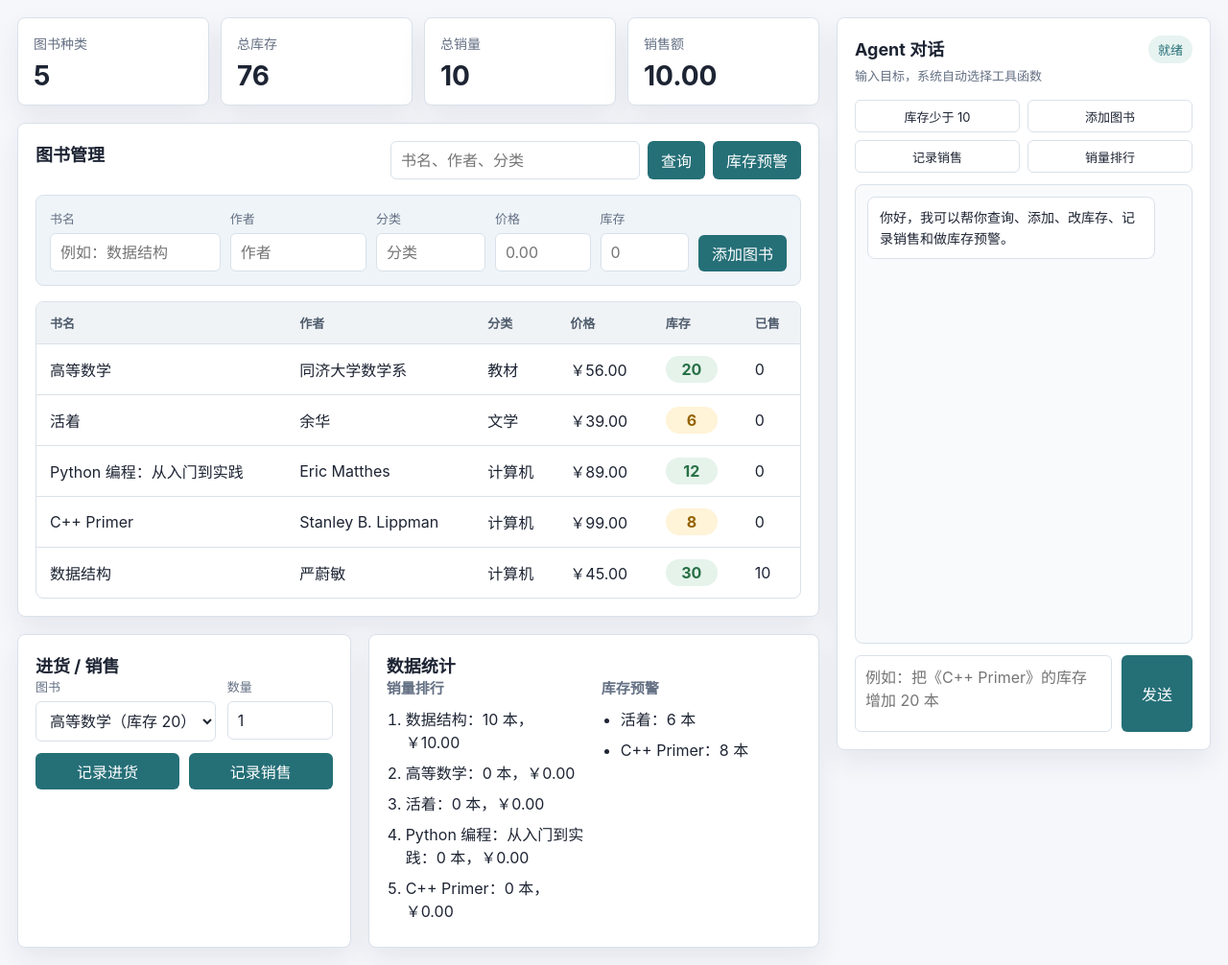
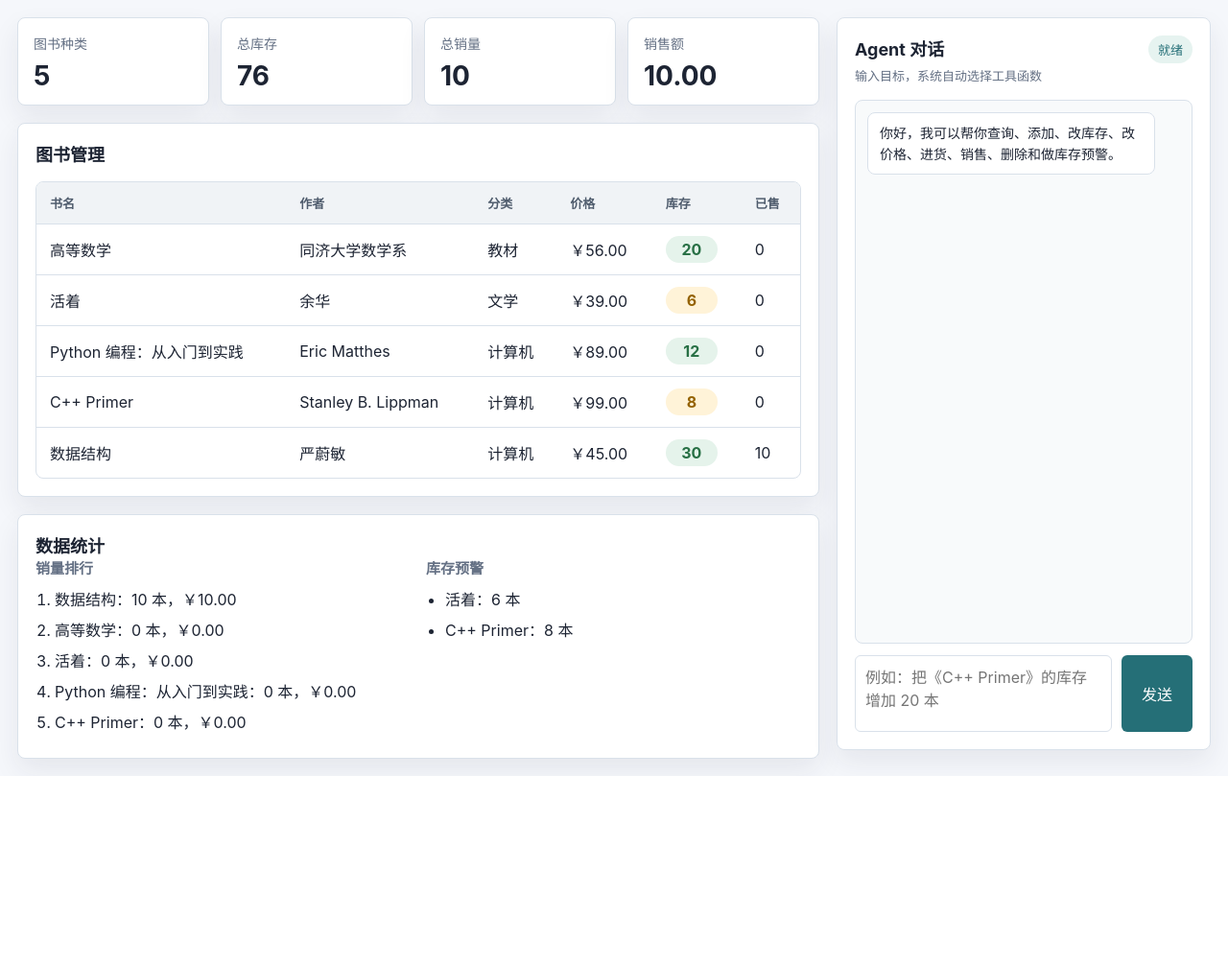
Before and after one commit to Ailsa-LIn/library-with-agent, a Flask app: page / in a window 1280 px wide. Shown: the part 101-1107 px from the top of the page at 96% size. After the commit the page ends 910 px from the top, so only its background shows below. Run offline with Flask 3, Linux system fonts and the light colour scheme; data comes from the database, SQL or seed files in the repository; tables that the repository leaves empty hold one stand-in row (values such as "Sample post").

Commit message:
删去所有传统管理键

```diff
--- a/static/app.js
+++ b/static/app.js
@@ -1,6 +1,5 @@
 const state = {
   books: [],
-  searchKeyword: "",
 };
 
 const els = {
@@ -9,21 +8,7 @@ const els = {
   soldQuantity: document.querySelector("#soldQuantity"),
   salesAmount: document.querySelector("#salesAmount"),
   booksTbody: document.querySelector("#booksTbody"),
-  bookForm: document.querySelector("#bookForm"),
-  title: document.querySelector("#title"),
-  author: document.querySelector("#author"),
-  category: document.querySelector("#category"),
-  price: document.querySelector("#price"),
-  stock: document.querySelector("#stock"),
-  saveBookBtn: document.querySelector("#saveBookBtn"),
-  searchInput: document.querySelector("#searchInput"),
-  searchBtn: document.querySelector("#searchBtn"),
-  lowStockBtn: document.querySelector("#lowStockBtn"),
   refreshBtn: document.querySelector("#refreshBtn"),
-  tradeBook: document.querySelector("#tradeBook"),
-  tradeQuantity: document.querySelector("#tradeQuantity"),
-  purchaseBtn: document.querySelector("#purchaseBtn"),
-  saleBtn: document.querySelector("#saleBtn"),
   topSalesList: document.querySelector("#topSalesList"),
   lowStockList: document.querySelector("#lowStockList"),
   chatLog: document.querySelector("#chatLog"),
@@ -71,19 +56,10 @@ async function loadAll() {
   await Promise.all([loadBooks(), loadStats()]);
 }
 
-async function loadBooks(options = {}) {
-  const params = new URLSearchParams();
-  if (options.lowStock) {
-    params.set("low_stock", options.lowStock);
-  } else if (state.searchKeyword) {
-    params.set("keyword", state.searchKeyword);
-  }
-
-  const query = params.toString() ? `?${params}` : "";
-  const payload = await requestJson(`/api/books${query}`);
+async function loadBooks() {
+  const payload = await requestJson("/api/books");
   state.books = payload.data || [];
   renderBooks();
-  renderTradeOptions();
 }
 
 async function loadStats() {
@@ -119,12 +95,6 @@ function renderBooks() {
     .join("");
 }
 
-function renderTradeOptions() {
-  els.tradeBook.innerHTML = state.books
-    .map((book) => `<option value="${book.id}">${escapeHtml(book.title)}（库存 ${book.stock}）</option>`)
-    .join("");
-}
-
 function renderTopSales(rows) {
   if (!rows.length) {
     els.topSalesList.innerHTML = `<li class="empty">暂无销售记录</li>`;
@@ -141,52 +111,6 @@ function renderLowStock(rows) {
     return;
   }
   els.lowStockList.innerHTML = rows.map((row) => `<li>${escapeHtml(row.title)}：${row.stock} 本</li>`).join("");
-}
-
-function resetBookForm() {
-  els.bookForm.reset();
-  els.saveBookBtn.textContent = "添加图书";
-}
-
-function bookPayload() {
-  return {
-    title: els.title.value.trim(),
-    author: els.author.value.trim(),
-    category: els.category.value.trim(),
-    price: Number(els.price.value),
-    stock: Number(els.stock.value),
-  };
-}
-
-async function saveBook(event) {
-  event.preventDefault();
-  const payload = bookPayload();
-  const result = await requestJson("/api/books", {
-    method: "POST",
-    body: JSON.stringify(payload),
-  });
-  showToast(result.message);
-  if (!result.success) return;
-  resetBookForm();
-  await loadAll();
-}
-
-async function recordTrade(type) {
-  const bookId = Number(els.tradeBook.value);
-  const quantity = Number(els.tradeQuantity.value);
-  if (!bookId || quantity <= 0) {
-    showToast("请选择图书并输入有效数量");
-    return;
-  }
-
-  const endpoint = type === "purchase" ? "/api/purchases" : "/api/sales";
-  const result = await requestJson(endpoint, {
-    method: "POST",
-    body: JSON.stringify({ book_id: bookId, quantity }),
-  });
-  showToast(result.message);
-  if (!result.success) return;
-  await loadAll();
 }
 
 function appendMessage(role, html, failed = false) {
@@ -245,27 +169,8 @@ async function sendAgentMessage(event) {
   }
 }
 
-els.bookForm.addEventListener("submit", saveBook);
-els.searchBtn.addEventListener("click", async () => {
-  state.searchKeyword = els.searchInput.value.trim();
-  await loadBooks();
-});
-els.lowStockBtn.addEventListener("click", async () => {
-  state.searchKeyword = "";
-  els.searchInput.value = "";
-  await loadBooks({ lowStock: 10 });
-});
 els.refreshBtn.addEventListener("click", loadAll);
-els.purchaseBtn.addEventListener("click", () => recordTrade("purchase"));
-els.saleBtn.addEventListener("click", () => recordTrade("sale"));
 els.agentForm.addEventListener("submit", sendAgentMessage);
 
-document.querySelectorAll("[data-example]").forEach((button) => {
-  button.addEventListener("click", () => {
-    els.agentInput.value = button.dataset.example;
-    els.agentInput.focus();
-  });
-});
-
-appendMessage("agent", "你好，我可以帮你查询、添加、改库存、记录销售和做库存预警。");
+appendMessage("agent", "你好，我可以帮你查询、添加、改库存、改价格、进货、销售、删除和做库存预警。");
 loadAll().catch((error) => showToast(error.message));
--- a/templates/index.html
+++ b/templates/index.html
@@ -4,7 +4,7 @@
     <meta charset="utf-8" />
     <meta name="viewport" content="width=device-width, initial-scale=1" />
     <title>基于 Agent 的图书进销存系统</title>
-    <link rel="stylesheet" href="{{ url_for('static', filename='styles.css') }}?v=20260601-2" />
+    <link rel="stylesheet" href="{{ url_for('static', filename='styles.css') }}?v=20260601-4" />
   </head>
   <body>
     <header class="app-header">
@@ -41,38 +41,7 @@
         <section class="panel">
           <div class="panel-title">
             <h2>图书管理</h2>
-            <div class="search-row">
-              <input id="searchInput" type="search" placeholder="书名、作者、分类" />
-              <button id="searchBtn" type="button">查询</button>
-              <button id="lowStockBtn" type="button">库存预警</button>
-            </div>
           </div>
-
-          <form id="bookForm" class="book-form">
-            <label>
-              <span>书名</span>
-              <input id="title" required placeholder="例如：数据结构" />
-            </label>
-            <label>
-              <span>作者</span>
-              <input id="author" placeholder="作者" />
-            </label>
-            <label>
-              <span>分类</span>
-              <input id="category" placeholder="分类" />
-            </label>
-            <label>
-              <span>价格</span>
-              <input id="price" required type="number" min="0" step="0.01" placeholder="0.00" />
-            </label>
-            <label>
-              <span>库存</span>
-              <input id="stock" required type="number" min="0" step="1" placeholder="0" />
-            </label>
-            <div class="form-actions">
-              <button id="saveBookBtn" type="submit">添加图书</button>
-            </div>
-          </form>
 
           <div class="table-wrap">
             <table>
@@ -91,25 +60,7 @@
           </div>
         </section>
 
-        <section class="business-grid">
-          <div class="panel">
-            <h2>进货 / 销售</h2>
-            <div class="trade-form">
-              <label>
-                <span>图书</span>
-                <select id="tradeBook"></select>
-              </label>
-              <label>
-                <span>数量</span>
-                <input id="tradeQuantity" type="number" min="1" step="1" value="1" />
-              </label>
-              <div class="split-actions">
-                <button id="purchaseBtn" type="button">记录进货</button>
-                <button id="saleBtn" type="button">记录销售</button>
-              </div>
-            </div>
-          </div>
-
+        <section>
           <div class="panel">
             <h2>数据统计</h2>
             <div class="stat-lists">
@@ -135,13 +86,6 @@
           <span id="agentStatus">就绪</span>
         </div>
 
-        <div class="example-row">
-          <button type="button" data-example="查询库存少于 10 本的书">库存少于 10</button>
-          <button type="button" data-example="添加一本《算法导论》，价格 88，库存 15">添加图书</button>
-          <button type="button" data-example="卖出《数据结构》2 本">记录销售</button>
-          <button type="button" data-example="统计销量最高的 5 本书">销量排行</button>
-        </div>
-
         <div id="chatLog" class="chat-log"></div>
 
         <form id="agentForm" class="agent-form">
@@ -152,6 +96,6 @@
     </main>
 
     <div id="toast" class="toast" hidden></div>
-    <script src="{{ url_for('static', filename='app.js') }}?v=20260601-3"></script>
+    <script src="{{ url_for('static', filename='app.js') }}?v=20260601-4"></script>
   </body>
 </html>
```
